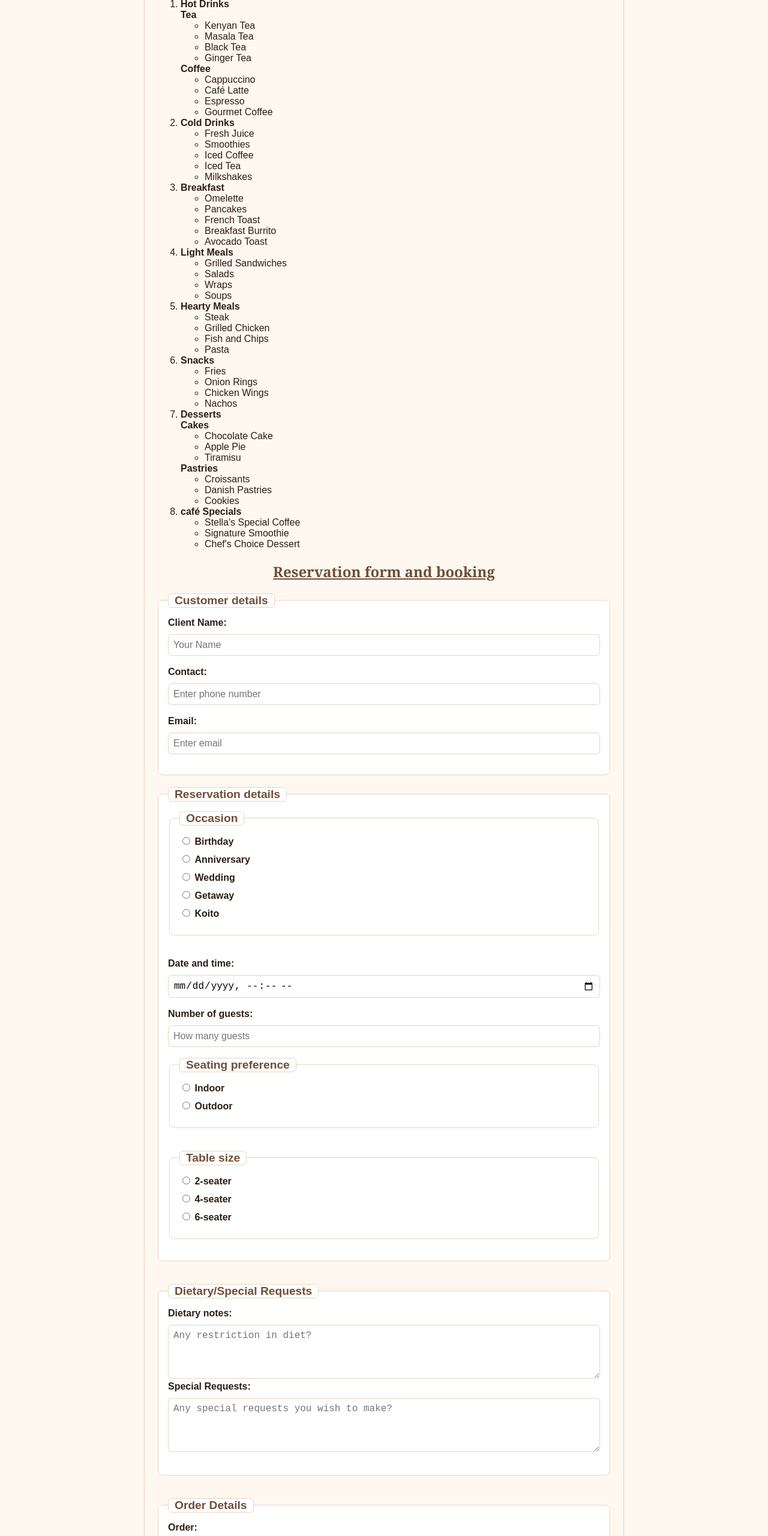
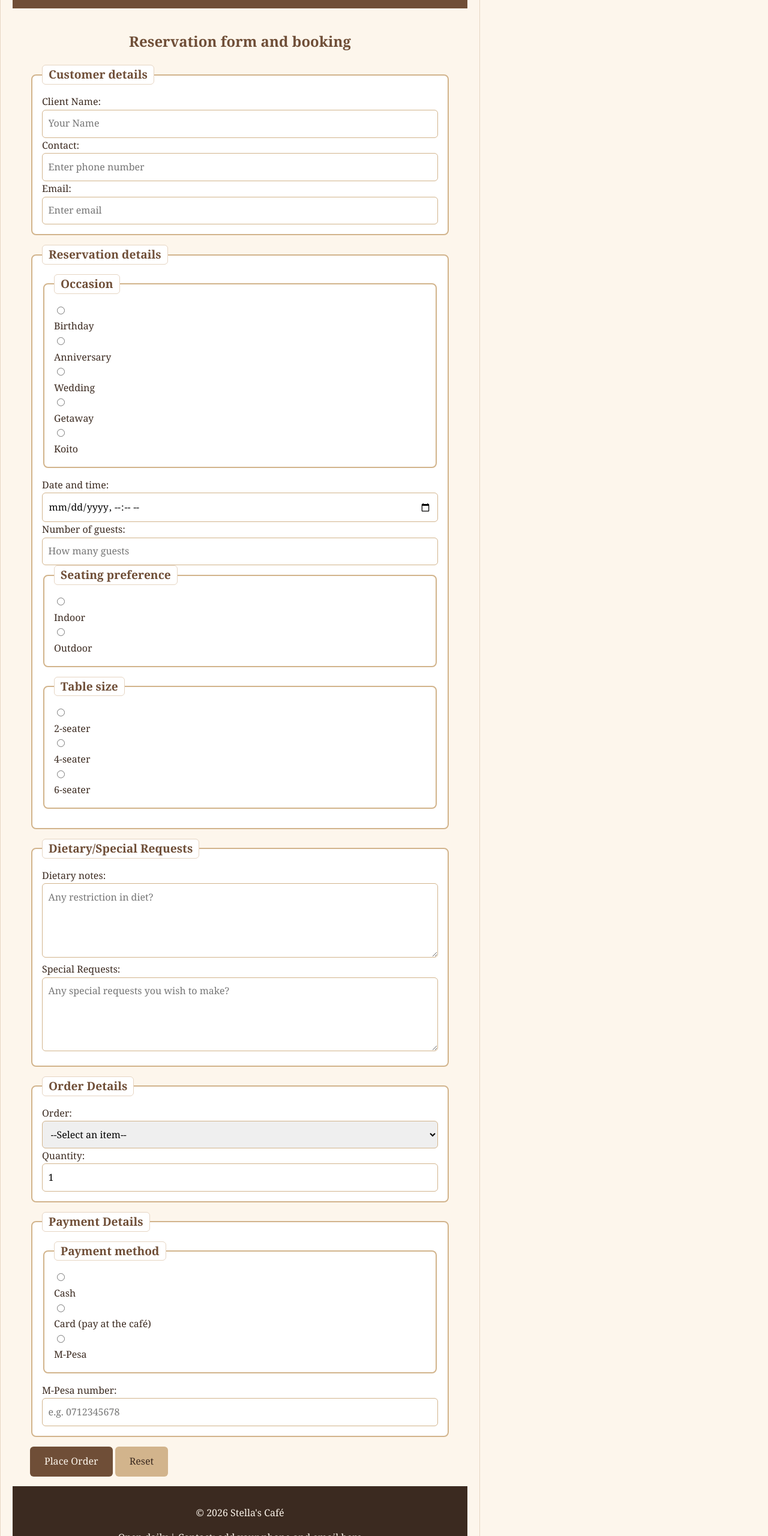
Before and after one commit to Kasera001/WEB-APPLICATION-PRACTISES, a plain HTML site: page MY FIRST WEB/reservation.html in a window 1280 px wide. Shown: the part 200-2760 px from the top of the page at 60% size. Drawn offline with Linux system fonts and the light colour scheme.

Commit message:
Update reservation form and menu pages
Co-authored-by: Copilot <223556219+Copilot@users.noreply.github.com>

```diff
--- a/MY FIRST WEB/menu.css
+++ b/MY FIRST WEB/menu.css
@@ -1,3 +1,11 @@
+:root {
+    --cream: #fdf6ec;
+    --coffee: #6f4e37;
+    --tan: #d2b48c;
+    --espresso: #3b2a20;
+}
+
+
 * {
     box-sizing: border-box;
 }
@@ -20,48 +28,142 @@ fieldset
 }
 
 body {
-    background-color: #FFF8F0;
-    color: #2B1D14;
+    background-color:var(--cream);
+    color: var(--espresso);
     border: 1px solid #E6D5C3;
     font-size: 16px;
+    line-height: 1.6;
     padding: 20px;
     max-width: 800px;
-    margin: 20px auto;
-   font-family:Arial, Helvetica, sans-serif;
+    margin: 0;
+   font-family:Georgia, 'Times New Roman', Times, serif;
 }
 
-h1,h2 {
-    color:#6F4E37;
+.site-header{
+    background-color: var(--coffee);
+    color: var(--cream);
+    text-align: center;
+    padding: 1rem;
+}
+.main-nav a{
+    color:var(--cream);
     text-decoration: underline;
-    font-family:Georgia, 'Times New Roman', Times, serif;
+    padding:0.5rem o.75rem;
+}
+.main-nav a:hover{
+    text-decoration: underline;
+}
+main{
+    max-width: 1100px;
+    margin:0 auto;
+    padding:1rem;
+
+}
+h2{
+    color:var(--coffee);
+    text-align: center;
+}
+.menu-grid{
+    display: grid;
+    grid-template-columns: repeat(auto-fit,minmax(240px,1fr));
+    gap:1rem;
+}
+.menu-card{
+    background-color: #fff;
+    border:2px solid var(--tan);
+    border-radius: 8px;
+    padding:1rem;
+
+}
+.menu-card h3{
+    color:var(--coffee);
+    margin-top: 0;
+    border-bottom: 1px solid var(--tan);
+}
+.menu-card h4{
+    margin-bottom: 0.25rem;
+}
+menu-card ul {
+    margin-top: 0;
+    padding-left: 1.2rem;
+}
+
+.special {
+    border-color: var(--coffee);
+}
+
+/* Button */
+.cta {
+    text-align: center;
+    margin: 2rem 0;
+    color:blue;
+}
+.cta a:hover{
+    text-decoration: underline;
+}
+.button {
+    display: inline-block;
+    background-color: var(--coffee);
+    color: var(--cream);
+    padding: 0.75rem 1.5rem;
+    border-radius: 6px;
+    text-decoration: none;
+}
+
+.button:hover {
+    background-color: var(--espresso);
+}
+
+/* Footer */
+.site-footer {
+    background-color: var(--espresso);
+    color: var(--cream);
+    text-align: center;
+    padding: 1rem;
+}
+
+/* Home page */
+.hero {
+    text-align: center;
+    padding: 2rem 1rem;
+}
+
+.cta .button {
+    margin: 0.25rem;
+}
+
+.info {
     text-align: center;
 }
 
-
-
-button {
-    background-color: #6F4E37;
-    color: white;
-    border: none;
-    padding: 10px 20px;
-    text-align: center;
-    text-decoration: none;
-    display: inline-block;
-    font-size: 16px;
-    margin-top: 4px 2px;
-    margin-bottom: 4px 2px;
-    cursor: pointer;
+/* Reservation form */
+form {
+    max-width: 700px;
+    margin: 0 auto;
 }
 
-button:hover {
-background-color: #5A3E2B;
-}
-label {
-    display: inline-block;
-    margin-bottom: 10px;
-    font-weight: bold;
+fieldset {
+    background-color: #fff;
+    border: 2px solid var(--tan);
+    border-radius: 8px;
+    padding: 1rem;
+    margin-bottom: 1rem;
 }
 
+legend {
+    color: var(--coffee);
+    font-weight: bold;
+    padding: 0 0.5rem;
+}
+
+.field {
+    margin-bottom: 1rem;
+}
+
+.field label {
+    display: block;
+    margin-bottom: 0.25rem;
+}
 
 input[type="text"],
 input[type="tel"],
@@ -71,47 +173,37 @@ input[type="datetime-local"],
 select,
 textarea {
     width: 100%;
-    padding: 8px;
-    border: 1px solid #E6D5C3;
+    padding: 0.6rem;
+    border: 1px solid var(--tan);
     border-radius: 6px;
-    font-size: 16px;
+    font: inherit;
 }
 
 input:focus,
 select:focus,
 textarea:focus {
-    outline: none;
-    border-color: #C68B59;
+    outline: 2px solid var(--coffee);
 }
 
-input[type="submit"],
+.option {
+    margin-bottom: 0.5rem;
+}
+
 button {
-    background-color: #6F4E37;
-    color: white;
+    background-color: var(--coffee);
+    color: var(--cream);
     border: none;
+    padding: 0.75rem 1.5rem;
     border-radius: 6px;
-    padding: 10px 20px;
-    font-size: 16px;
+    font: inherit;
     cursor: pointer;
 }
 
-input[type="submit"]:hover,
 button:hover {
-    background-color: #C68B59;
+    background-color: var(--espresso);
 }
 
 button[type="reset"] {
-    background-color: transparent;
-    color: #6F4E37;
-    border: 1px solid #6F4E37;
+    background-color: var(--tan);
+    color: var(--espresso);
 }
-
-hr {
-    border: none;
-    border-top: 1px solid #E6D5C3;
-}
-
-body > p {
-    text-align: center;
-    color: #6F4E37;
-}
--- a/MY FIRST WEB/Stella's_Menu.html
+++ b/MY FIRST WEB/reservation.html
@@ -2,108 +2,36 @@
 <html lang="en">
 <head>
     <meta charset="UTF-8">
-    <title>Café Menu</title>
+    <meta name = "viewport" content ="width=device-width,initial-scale=1.0">
+    <title>Reservation|café Menu</title>
     <link rel = 'stylesheet' href ='menu.css'>
 </head>
 <body>
-    nav
-    <a href ="#"Home>Home</a>
-    <a href = "#"About>About</a>
-    <a href ="#"Contact>Contact</a>
-    <header>
-        <h1><b>Stella's Café</b></h1>
+    <header class ="site-header">
+        <nav class = "main-nav">
+            <a href ="index.html">Home</a>
+            <a href = "menu.html">Menu</a>
+            <a href ="reservation.html">Reservation</a>
+        </nav>
+        <h1>Welcome To Stella's Caf</h1>
+        <p class="tagline">Book a Table Right Now</p>
     </header>
-    <h2>Main Menu</h2>
-    <ol>
-        <li><b>Hot Drinks</b></li>
-            <b>Tea</b>
-                <ul>
-                    <li>Kenyan Tea</li>
-                    <li>Masala Tea</li>
-                    <li>Black Tea</li>
-                    <li>Ginger Tea</li>
-                </ul>
-            <b>Coffee</b>
-                <ul>
-                    <li>Cappuccino</li>
-                    <li>Café Latte</li>
-                    <li>Espresso</li>
-                    <li>Gourmet Coffee</li>
-                </ul>
-        <li><b>Cold Drinks</b></li>
-            <ul>
-            <li>Fresh Juice</li>
-            <li>Smoothies</li>
-            <li>Iced Coffee</li>
-            <li>Iced Tea</li>
-            <li>Milkshakes</li>
-            </ul>
-        <li><b>Breakfast</b></li>
-            <ul>
-            <li>Omelette</li>
-            <li>Pancakes</li>
-            <li>French Toast</li>
-            <li>Breakfast Burrito</li>
-            <li>Avocado Toast</li>
-            </ul>
-        <li><b>Light Meals</b></li>
-            <ul>
-            <li>Grilled Sandwiches</li>
-            <li>Salads</li>
-            <li>Wraps</li>
-            <li>Soups</li>
-            </ul>
-        <li><b>Hearty Meals</b></li>
-            <ul>
-            <li>Steak</li>
-            <li>Grilled Chicken</li>
-            <li>Fish and Chips</li>
-            <li>Pasta</li>
-            </ul>
-        <li><b>Snacks</b></li>
-            <ul>
-            <li>Fries</li>
-            <li>Onion Rings</li>
-            <li>Chicken Wings</li>
-            <li>Nachos</li>
-            </ul>
-        <li><b>Desserts</b></li>
-          <b>Cakes</b>
-        <!-- it's very tasty-->
-            <ul>
-            <li>Chocolate Cake</li>
-            <li>Apple Pie</li>
-            <li>Tiramisu</li>
-            </ul>
-          <b>Pastries</b>
-            <ul>
-            <li>Croissants</li>
-            <li>Danish Pastries</li>
-            <li>Cookies</li>
-            </ul>
 
-        <li><b>café Specials</b></li>
-            <ul>
-            <li>Stella's Special Coffee</li>
-            <li>Signature Smoothie</li>
-            <li>Chef's Choice Dessert</li>
-            </ul>
-    </ol>
-</form>
-<form method="POST" action="submit_reservation.php">
+<main>
+   <form method="POST" action="submit_reservation.php">
 
     <h2>Reservation form and booking</h2>
 
     <fieldset>
         <legend>Customer details</legend>
-        <label for="uname">Client Name:</label>
-        <input type="text" id="uname" name="uname" placeholder="Your Name" maxlength="100" required><br><br>
+        <div class="form-label"><label for="uname">Client Name:</label></div>
+        <input type="text" id="uname" name="uname" placeholder="Your Name" maxlength="100" autocomplete="name" required>
 
-        <label for="contact">Contact:</label>
-        <input type="tel" id="contact" name="contact" placeholder="Enter phone number" required><br><br>
+        <div class="form-label"><label for="contact">Contact:</label></div>
+        <input type="tel" id="contact" name="contact" placeholder="Enter phone number" autocomplete="tel" required>
 
-        <label for="email">Email:</label>
-        <input type="email" id="email" name="email" placeholder="Enter email"><br><br>
+        <div class="form-label"><label for="email">Email:</label></div>
+        <input type="email" id="email" name="email" placeholder="Enter email" autocomplete="email">
     </fieldset>
 
     <fieldset>
@@ -111,60 +39,53 @@
         <fieldset>
             <legend>Occasion</legend>
             <input type="radio" id="birthday" name="occasion" value="birthday">
-            <label for="birthday">Birthday</label><br>
+            <div class="form-label"><label for="birthday">Birthday</label></div>
             <input type="radio" id="anniversary" name="occasion" value="anniversary">
-            <label for="anniversary">Anniversary</label><br>
+            <div class="form-label"><label for="anniversary">Anniversary</label></div>
             <input type="radio" id="wedding" name="occasion" value="wedding">
-            <label for="wedding">Wedding</label><br>
+            <div class="form-label"><label for="wedding">Wedding</label></div>
             <input type="radio" id="getaway" name="occasion" value="getaway">
-            <label for="getaway">Getaway</label><br>
+            <div class="form-label"><label for="getaway">Getaway</label></div>
             <input type="radio" id="koito" name="occasion" value="koito">
-            <label for="koito">Koito</label><br>
+            <div class="form-label"><label for="koito">Koito</label></div>
         </fieldset>
-        <br>
-        <label for="datetime">Date and time:</label>
-        <input type="datetime-local" id="datetime" name="datetime" required><br><br>
+        <div class="form-label"><label for="datetime">Date and time:</label></div>
+        <input type="datetime-local" id="datetime" name="datetime" required>
 
-        <label for="guests">Number of guests:</label>
-        <input type="number" id="guests" name="guests" placeholder="How many guests" min="1" max="50" required><br><br>
+        <div class="form-label"><label for="guests">Number of guests:</label></div>
+        <input type="number" id="guests" name="guests" placeholder="How many guests" min="1" max="50" required>
 
 
         <fieldset>
             <legend>Seating preference</legend>
             <input type="radio" id="indoor" name="seating" value="indoor">
-            <label for="indoor">Indoor</label><br>
+            <div class="form-label"><label for="indoor">Indoor</label></div>
             <input type="radio" id="outdoor" name="seating" value="outdoor">
-            <label for="outdoor">Outdoor</label><br>
+            <div class="form-label"><label for="outdoor">Outdoor</label></div>
         </fieldset>
-        <br>
-
         <fieldset>
             <legend>Table size</legend>
             <input type="radio" id="seat2" name="table_size" value="2">
-            <label for="seat2">2-seater</label><br>
+            <div class="form-label"><label for="seat2">2-seater</label></div>
             <input type="radio" id="seat4" name="table_size" value="4">
-            <label for="seat4">4-seater</label><br>
+            <div class="form-label"><label for="seat4">4-seater</label></div>
             <input type="radio" id="seat6" name="table_size" value="6">
-            <label for="seat6">6-seater</label><br>
+            <div class="form-label"><label for="seat6">6-seater</label></div>
         </fieldset>
     </fieldset>
 
-    <br>
-
     <fieldset>
         <legend>Dietary/Special Requests</legend>
-        <label for="dietary_notes">Dietary notes:</label><br>
-        <textarea id="dietary_notes" name="dietary_notes" cols="40" rows="4" placeholder="Any restriction in diet?"></textarea><br>
+        <div class="form-label"><label for="dietary_notes">Dietary notes:</label></div>
+        <textarea id="dietary_notes" name="dietary_notes" cols="40" rows="4" placeholder="Any restriction in diet?"></textarea>
 
-        <label for="special_requests">Special Requests:</label><br>
-        <textarea id="special_requests" name="special_requests" cols="40" rows="4" placeholder="Any special requests you wish to make?"></textarea><br><br>
+        <div class="form-label"><label for="special_requests">Special Requests:</label></div>
+        <textarea id="special_requests" name="special_requests" cols="40" rows="4" placeholder="Any special requests you wish to make?"></textarea>
     </fieldset>
-
-    <br>
 
     <fieldset>
         <legend>Order Details</legend>
-        <label for="order">Order:</label><br>
+        <div class="form-label"><label for="order">Order:</label></div>
         <select name="order" id="order" required>
             <option value="">--Select an item--</option>
             <optgroup label="Hot Drinks">
@@ -176,7 +97,7 @@
                 <option value="cafe_latte">Café Latte</option>
                 <option value="espresso">Espresso</option>
                 <option value="gourmet_coffee">Gourmet Coffee</option>
-                <option value ="hot_chocolate">Hot Chocolate</option>
+                <option value="hot_chocolate">Hot Chocolate</option>
             </optgroup>
 
             <optgroup label="Cold Drinks">
@@ -188,7 +109,6 @@
             </optgroup>
 
             <optgroup label="Breakfast">
-            <option value="salad">Salad</option>
             <option value="omelette">Omelette</option>
             <option value="pancakes">Pancakes</option>
             <option value="french_toast">French Toast</option>
@@ -233,13 +153,11 @@
                 <option value="chefs_choice_dessert">Chef's Choice Dessert</option>
             </optgroup>
 
-        </select><br><br>
+        </select>
 
-        <label for="quantity">Quantity:</label>
-        <input type="number" id="quantity" name="quantity" min="1" max="10" value="1"><br><br>
+        <div class="form-label"><label for="quantity">Quantity:</label></div>
+        <input type="number" id="quantity" name="quantity" min="1" max="10" value="1">
     </fieldset>
-
-    <br>
 
     <fieldset>
         <legend>Payment Details</legend>
@@ -248,21 +166,27 @@
         <fieldset>
             <legend>Payment method</legend>
             <input type="radio" id="cash" name="payment_method" value="cash">
-            <label for="cash">Cash</label><br>
+            <div class="form-label"><label for="cash">Cash</label></div>
             <input type="radio" id="credit_card" name="payment_method" value="credit_card">
-            <label for="credit_card">Credit Card (pay at the café)</label><br>
+            <div class="form-label"><label for="credit_card">Card (pay at the café)</label></div>
             <input type="radio" id="mpesa" name="payment_method" value="mpesa">
-            <label for="mpesa">M-Pesa</label><br>
+            <div class="form-label"><label for="mpesa">M-Pesa</label></div>
         </fieldset>
-        <br>
 
 
-        <label for="mpesa_number">M-Pesa number:</label>
+        <div class="form-label"><label for="mpesa_number">M-Pesa number:</label></div>
         <input type="tel" id="mpesa_number" name="mpesa_number" placeholder="e.g. 0712345678"
-               maxlength="10" pattern="0[17][0-9]{8}"><br><br>
+               autocomplete="tel" maxlength="10" pattern="0[17][0-9]{8}">
     </fieldset>
 
-    <br><br>
     <button type="submit">Place Order</button>
     <button type="reset">Reset</button>
-</form>
+   </form>
+</main>
+
+    <footer class="site-footer">
+        <p>&copy; 2026 Stella's Café</p>
+        <p>Open daily | Contact: add your phone and email here</p>
+    </footer>
+
+</body>
```
Also changed, not shown: MY FIRST WEB/index.html (added, +63 -0 lines), MY FIRST WEB/menu.html (added, +118 -0 lines), Dynamic-student-portal/index.html (deleted).
